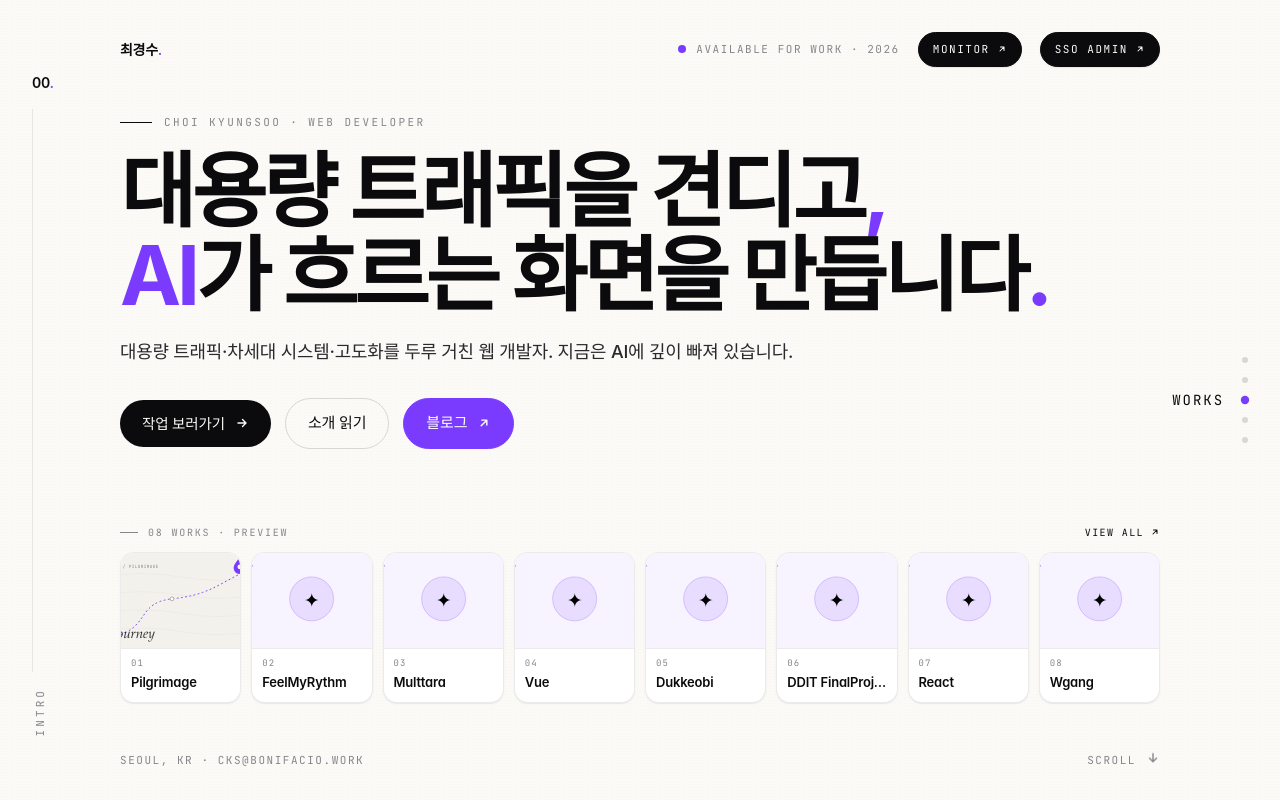
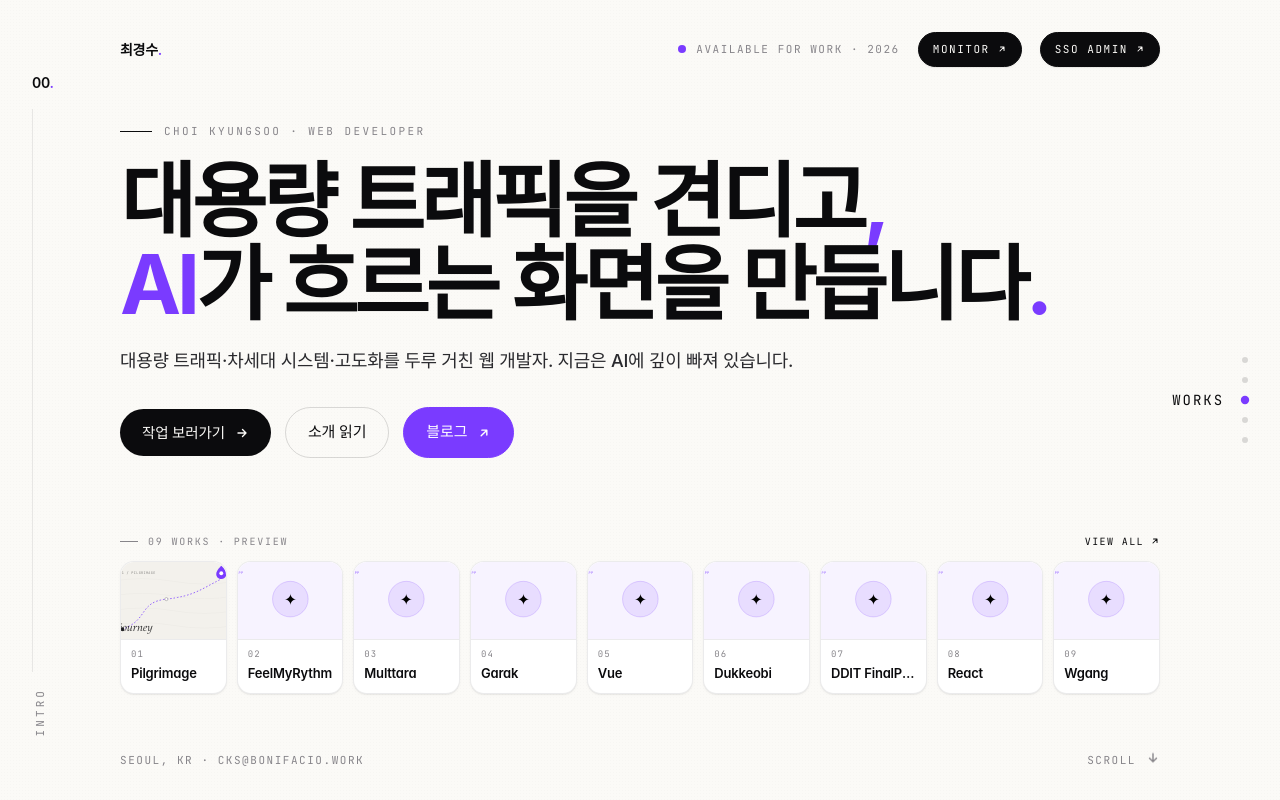
Before and after one commit to facio313/Bonifacio, a React (Vite) app: page / in a window 1280 px wide. Shown: the top 800 px of the page. Built offline with nearby package versions, Linux system fonts and the light colour scheme; a web font is replaced by a local one.

Commit message:
feat: add Garak portfolio entry

```diff
--- a/src/apps.config.ts
+++ b/src/apps.config.ts
@@ -30,6 +30,17 @@ export const apps: App[] = [
     tags: ['Coming soon'],
     color: '#7c6cf2',
     icon: '✨',
+  },
+  {
+    id: 'garak',
+    title: 'Garak',
+    description: '솔로부터 오케스트라까지 브라우저에서 작성·재생·내보내는 웹 악보 편집기.',
+    href: 'https://garak-studio.faccio313.chatgpt.site/',
+    external: true,
+    status: 'beta',
+    tags: ['React', 'VexFlow', 'MusicXML'],
+    color: '#b76f46',
+    icon: '🎼',
   },
   {
     id: 'vue',
```
